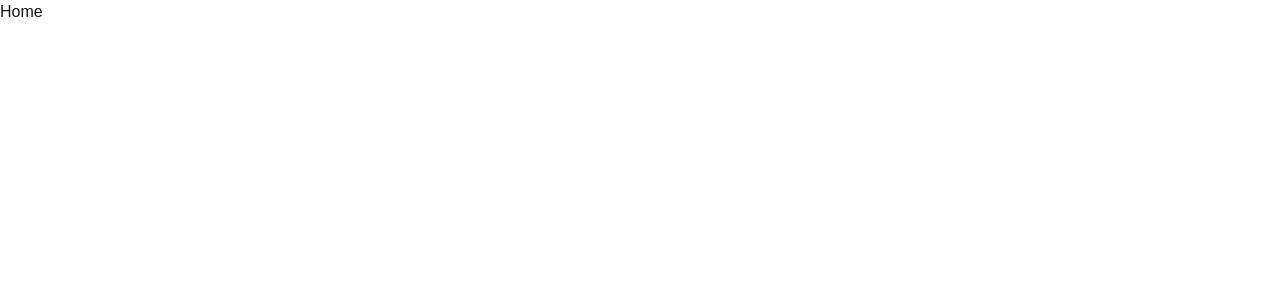
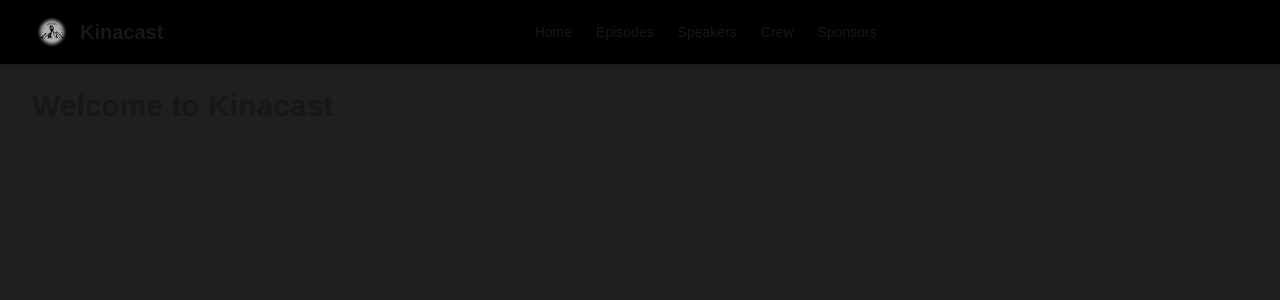
Before and after one commit to AdamAzuddin/Kinacast, a Next.js app: page / in a window 1280 px wide. Shown: the top 300 px of the page. Built offline with nearby package versions, Linux system fonts and the light colour scheme.

Commit message:
added responsive header that changes menu depending on the screen size

```diff
--- a/app/page.tsx
+++ b/app/page.tsx
@@ -1,7 +1,13 @@
+import Header from '../components/Header'
+
 export default function Home() {
   return (
-    <div>
-      Home
+    <div className="bg-[#1F1F1F] min-h-screen">
+      <Header />
+      <main className="max-w-7xl mx-auto py-6 sm:px-6 lg:px-8">
+        {/* Your main content goes here */}
+        <h1 className="text-3xl font-bold">Welcome to Kinacast</h1>
+      </main>
     </div>
-  );
+  )
 }
--- /dev/null
+++ b/components/Header.tsx
@@ -0,0 +1,102 @@
+"use client";
+
+import { useState, useEffect, useRef } from "react";
+import Image from "next/image";
+import Link from "next/link";
+import { Menu, X } from "lucide-react";
+import { navItems } from "@/constants/NavItems";
+
+export default function Header() {
+  const [mobileMenuOpen, setMobileMenuOpen] = useState(false);
+  const mobileMenuRef = useRef<HTMLDivElement>(null);
+
+  useEffect(() => {
+    const handleClickOutside = (event: MouseEvent) => {
+      if (
+        mobileMenuRef.current &&
+        !mobileMenuRef.current.contains(event.target as Node)
+      ) {
+        setMobileMenuOpen(false);
+      }
+    };
+
+    document.addEventListener("mousedown", handleClickOutside);
+    return () => {
+      document.removeEventListener("mousedown", handleClickOutside);
+    };
+  }, []);
+
+  return (
+    <header className="bg-[#000000] shadow-md">
+      <div className="max-w-7xl mx-auto px-4 sm:px-6 lg:px-8">
+        <div className="flex items-center h-16 justify-between">
+          {/* Logo */}
+          <div className="lg:flex items-center hidden">
+            <Image
+              src="/kinacast-logo.jpg"
+              alt="Kinacast Logo"
+              width={40}
+              height={40}
+            />
+            <span className="ml-2 text-xl font-bold">Kinacast</span>
+          </div>
+
+          {/* Navigation items for large screens */}
+          <nav className="hidden lg:flex lg:items-center lg:justify-center flex-1">
+            {navItems.map((item) => (
+              <Link
+                key={item.name}
+                href={item.href}
+                className="hover:text-gray-900 px-3 py-2 rounded-md text-sm font-medium"
+              >
+                {item.name}
+              </Link>
+            ))}
+          </nav>
+
+          {/* Hamburger menu for small screens */}
+          <div className="flex items-center lg:hidden">
+            <button
+              onClick={() => setMobileMenuOpen(true)}
+              className="inline-flex items-center justify-center p-2 rounded-md text-gray-100 hover:text-gray-400 focus:outline-none focus:ring-2 focus:ring-inset focus:ring-white"
+            >
+              <span className="sr-only">Open main menu</span>
+              <Menu className="block h-6 w-6" aria-hidden="true" />
+            </button>
+          </div>
+        </div>
+      </div>
+
+      {/* Mobile menu */}
+      <div
+        ref={mobileMenuRef}
+        className={`fixed inset-y-0 left-0 flex flex-col w-64 max-w-sm bg-[#000000] shadow-lg transform ease-in-out duration-300 ${
+          mobileMenuOpen ? "translate-x-0" : "-translate-x-full"
+        } lg:hidden`}
+      >
+        <div className="flex items-center justify-between h-16 px-4 border-b border-gray-700">
+          <span className="text-xl font-bold text-white">Menu</span>
+          <button
+            onClick={() => setMobileMenuOpen(false)}
+            className="rounded-md text-gray-300 hover:text-white focus:outline-none focus:ring-2 focus:ring-white"
+          >
+            <span className="sr-only">Close menu</span>
+            <X className="h-6 w-6" aria-hidden="true" />
+          </button>
+        </div>
+        <nav className="flex-1 px-4 py-6">
+          {navItems.map((item) => (
+            <Link
+              key={item.name}
+              href={item.href}
+              className="block px-3 py-2 rounded-md text-base font-medium text-gray-300 hover:text-white hover:bg-gray-700"
+              onClick={() => setMobileMenuOpen(false)}
+            >
+              {item.name}
+            </Link>
+          ))}
+        </nav>
+      </div>
+    </header>
+  );
+}
--- /dev/null
+++ b/components/MobileMenu.tsx
@@ -0,0 +1,49 @@
+import React, { forwardRef } from "react";
+import Link from "next/link";
+import { X } from "lucide-react";
+import { navItems } from "../constants/NavItems";
+
+interface MobileMenuProps {
+  isOpen: boolean;
+  setIsOpen: (isOpen: boolean) => void;
+}
+
+const MobileMenu = forwardRef<HTMLDivElement, MobileMenuProps>(
+  ({ isOpen, setIsOpen }, ref) => {
+    return (
+      <div
+        ref={ref}
+        className={`fixed inset-y-0 left-0 flex flex-col w-64 max-w-sm shadow-lg transform ease-in-out duration-300 ${
+          isOpen ? "translate-x-0" : "-translate-x-full"
+        } lg:hidden bg-[#1F1F1F]`}
+      >
+        <div className="flex items-center justify-between h-16 px-4 border-b border-gray-700 bg-[#1F1F1F]">
+          <span className="text-xl font-bold text-white">Menu</span>
+          <button
+            onClick={() => setIsOpen(false)}
+            className="rounded-md text-gray-400 hover:text-gray-200 focus:outline-none focus:ring-2 focus:ring-white"
+          >
+            <span className="sr-only">Close menu</span>
+            <X className="h-6 w-6" aria-hidden="true" />
+          </button>
+        </div>
+        <nav className="flex-1 px-4 py-6">
+          {navItems.map((item) => (
+            <Link
+              key={item.name}
+              href={item.href}
+              className="block px-3 py-2 rounded-md text-base font-medium text-gray-200 hover:text-white hover:bg-gray-800"
+              onClick={() => setIsOpen(false)}
+            >
+              {item.name}
+            </Link>
+          ))}
+        </nav>
+      </div>
+    );
+  }
+);
+
+MobileMenu.displayName = "MobileMenu";
+
+export default MobileMenu;
--- /dev/null
+++ b/constants/NavItems.js
@@ -0,0 +1,7 @@
+export const navItems = [
+    { name: 'Home', href: '/' },
+    { name: 'Episodes', href: '/episodes' },
+    { name: 'Speakers', href: '/speakers' },
+    { name: 'Crew', href: '/crew' },
+    { name: 'Sponsors', href: '/sponsors' },
+  ]
```
Also changed, not shown: package.json (+7 -6 lines), 1 other file (tests, documents, lock files or other folders).
